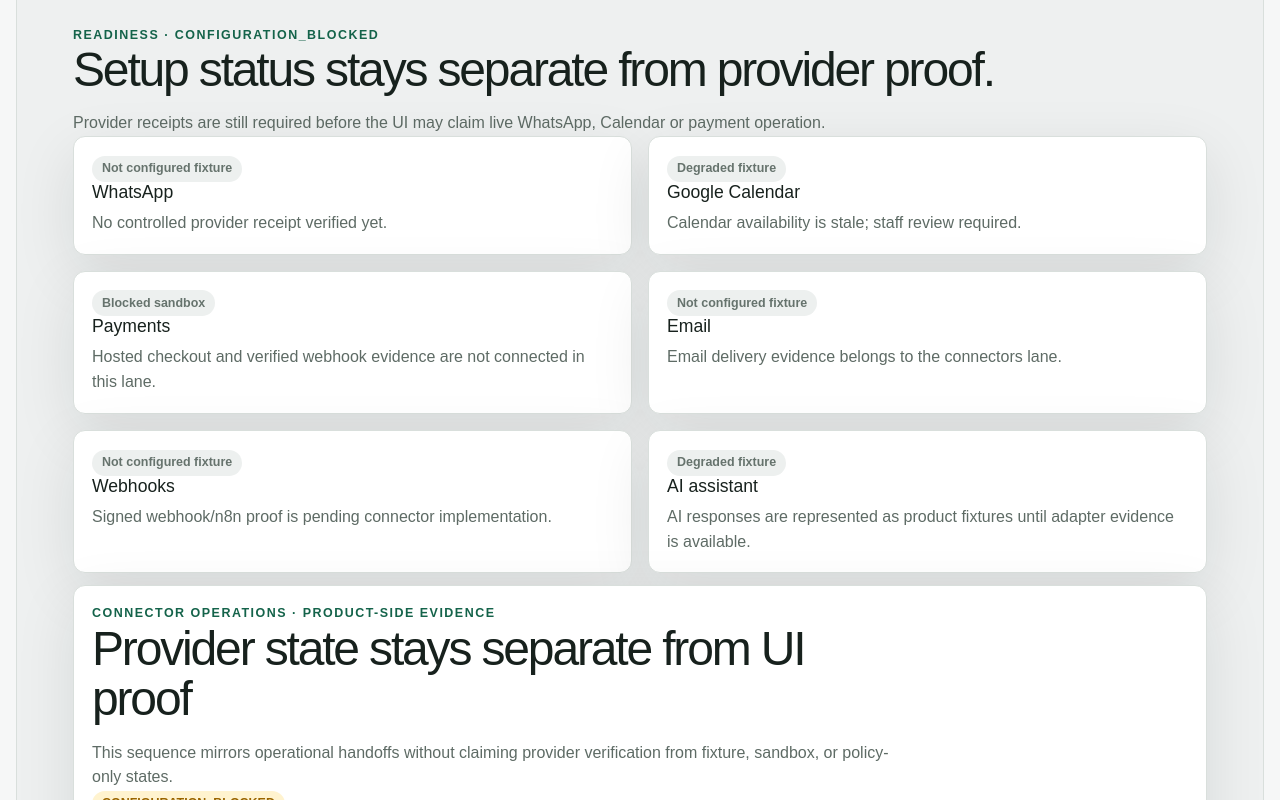
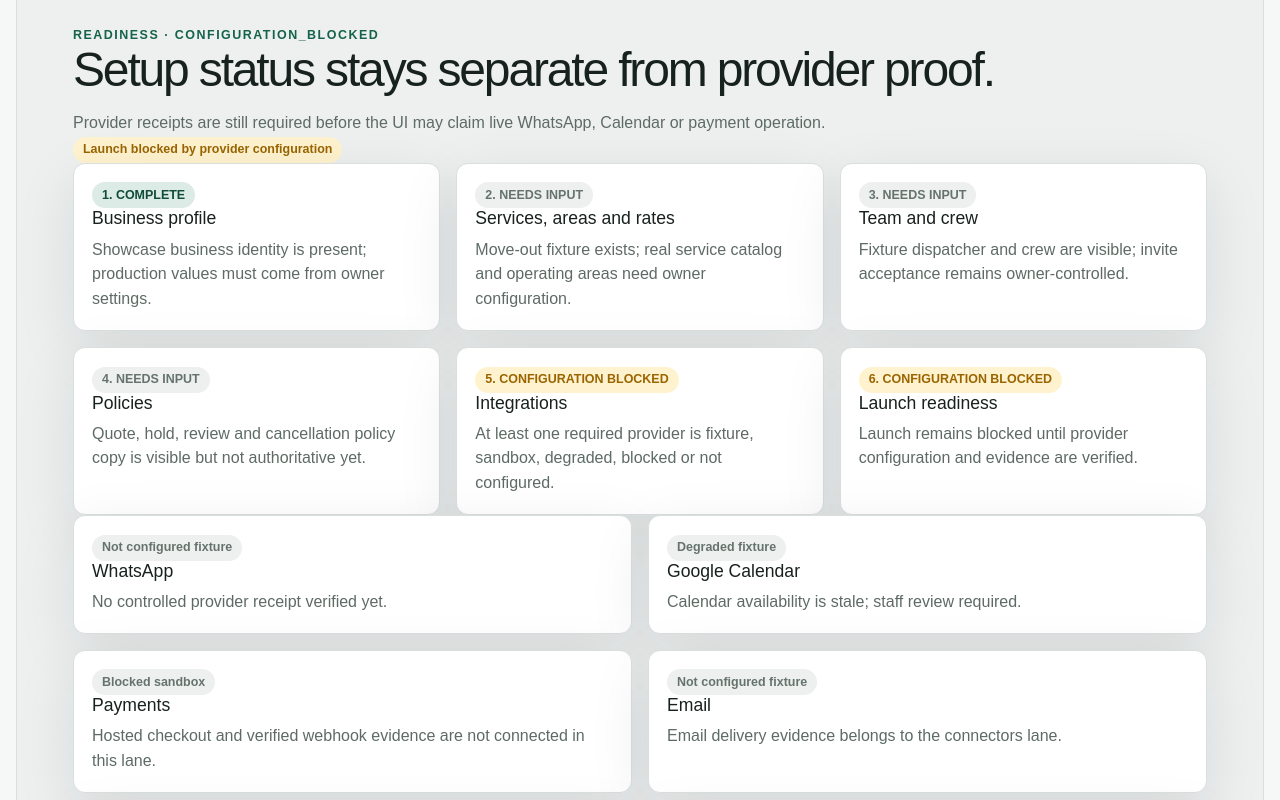
Before and after one commit to SaamVR/ServiceDesk, a Next.js app: page /onboarding in a window 1280 px wide. Shown: the part 560-1360 px from the top of the page. Built offline with nearby package versions, Linux system fonts and the light colour scheme.

Commit message:
feat(onboarding): show setup step readiness

```diff
--- a/src/features/onboarding/OnboardingReadiness.tsx
+++ b/src/features/onboarding/OnboardingReadiness.tsx
@@ -1,18 +1,36 @@
 import { sampleIntegrations } from "@/features/operations/sample-data";
-import { buildOnboardingReadinessView } from "./view-models";
+import {
+  buildOnboardingReadinessView,
+  buildOnboardingSetupView,
+} from "./view-models";
 
 export function OnboardingReadiness() {
-  const view = buildOnboardingReadinessView(sampleIntegrations);
+  const readiness = buildOnboardingReadinessView(sampleIntegrations);
+  const setup = buildOnboardingSetupView(sampleIntegrations);
 
   return (
     <section className="onboarding-readiness" aria-label="Provider onboarding readiness">
       <div>
-        <p className="eyebrow">Readiness · {view.overallState}</p>
+        <p className="eyebrow">Readiness · {readiness.overallState}</p>
         <h2>Setup status stays separate from provider proof.</h2>
-        <p>{view.releaseNote}</p>
+        <p>{readiness.releaseNote}</p>
+        <span className="status-pill attention">{setup.launchLabel}</span>
       </div>
-      <div className="card-grid two">
-        {view.items.map((item) => (
+
+      <div className="card-grid three" aria-label="Owner setup steps">
+        {setup.steps.map((step, index) => (
+          <article className="plain-card" key={step.key}>
+            <span className={`status-pill ${step.state === "COMPLETE" ? "success" : step.state === "CONFIGURATION_BLOCKED" ? "attention" : "pending"}`}>
+              {index + 1}. {step.state.replaceAll("_", " ")}
+            </span>
+            <h3>{step.label}</h3>
+            <p>{step.detail}</p>
+          </article>
+        ))}
+      </div>
+
+      <div className="card-grid two" aria-label="Provider readiness details">
+        {readiness.items.map((item) => (
           <article className="plain-card" key={item.provider}>
             <span className={`status-pill ${item.canClaimLive ? "success" : "pending"}`}>{item.stateLabel}</span>
             <h3>{item.label}</h3>
```
